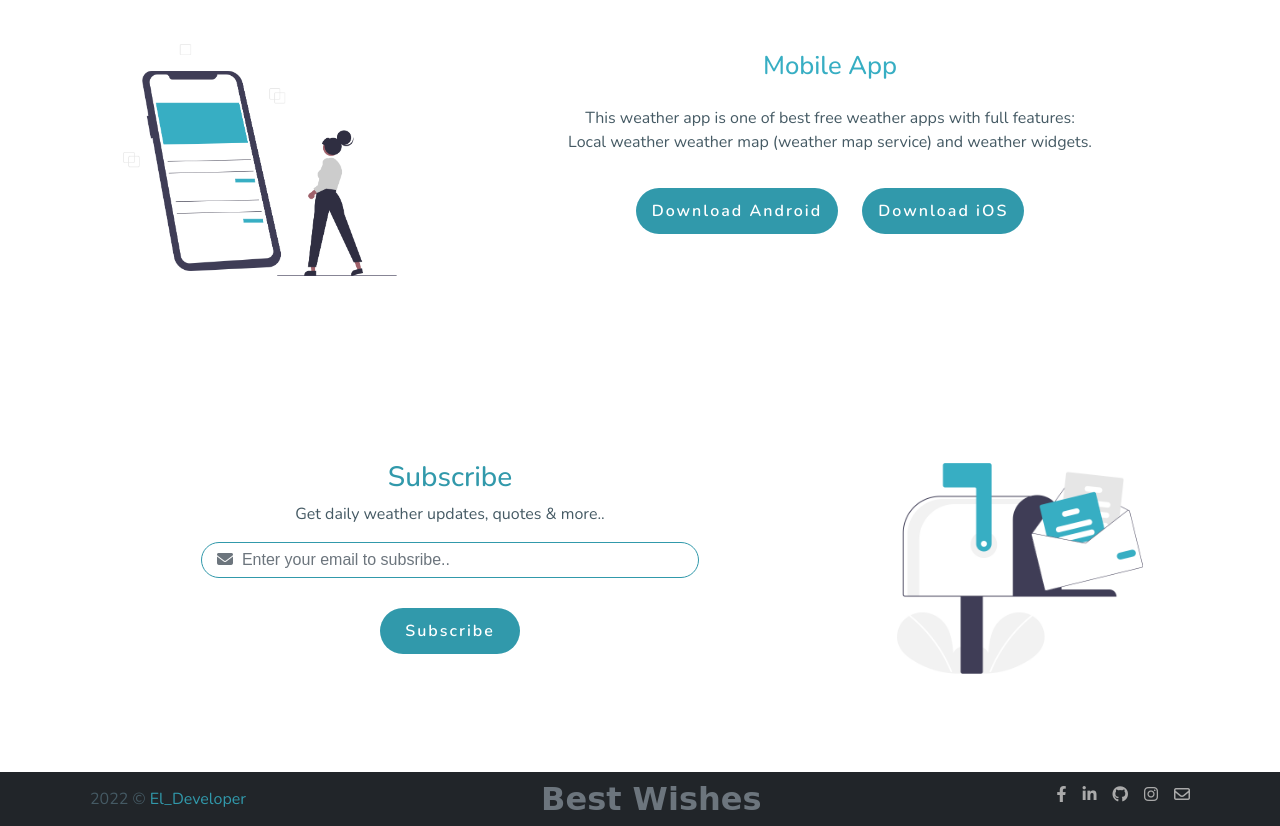
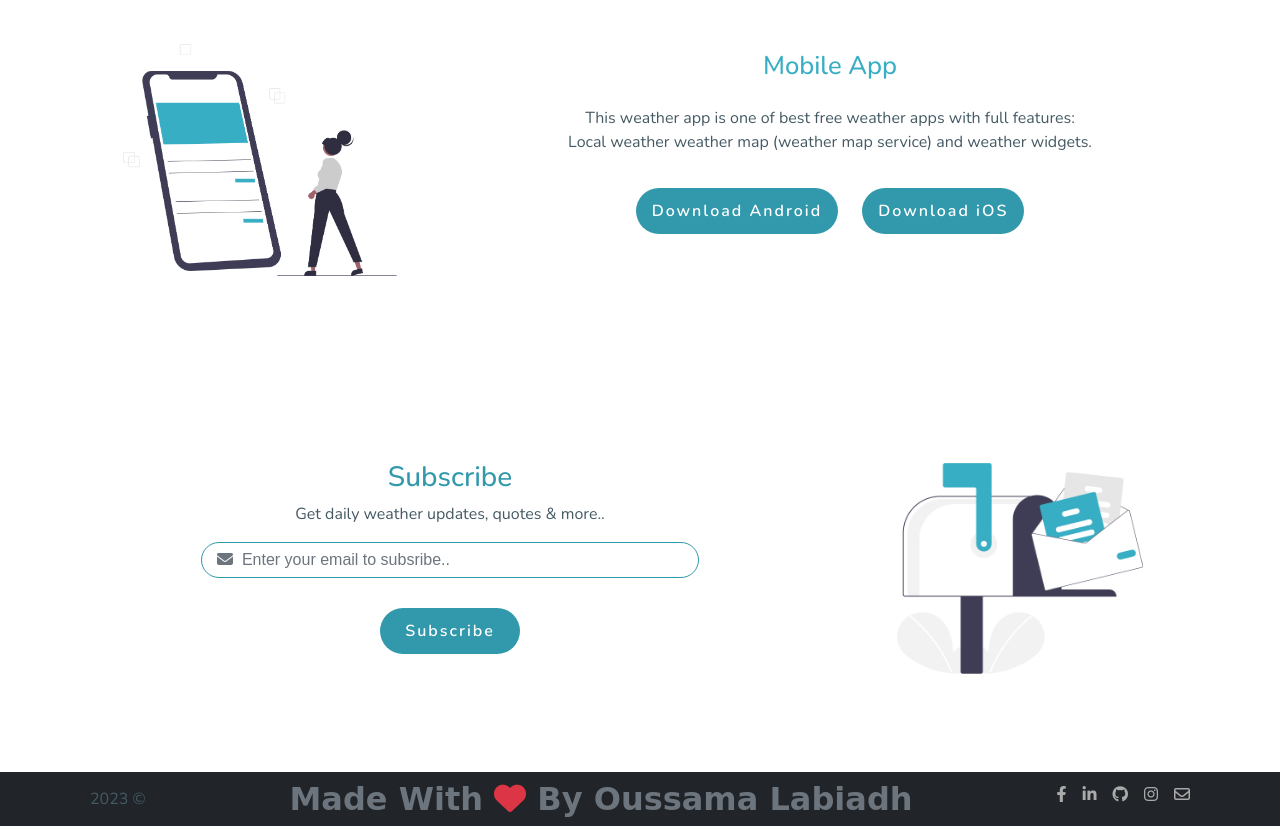
Before and after one commit to oussamalabiadh/WeatherApp, a plain HTML site: page index.html in a window 1280 px wide. Shown: the part 959-1785 px from the top of the page. Drawn offline with nearby package versions, Linux system fonts and the light colour scheme; no server answers; a web font is replaced by a local one.

Commit message:
Add files via upload

```diff
--- a/index.html
+++ b/index.html
@@ -216,8 +216,8 @@
   <!-- start footer -->
   <footer class="bg-dark text-secondary  ">
     <div class="container d-flex justify-content-between align-items-center">
-      <p class="m-2">2022 &copy; <span class="trade-mark">El_Developer</span></p>
-      <h2 class="m-2 fw-bold">Best Wishes</h2>
+      <p class="m-2">2023 &copy; <span class="trade-mark"></span></p>
+      <h2 class="m-2 fw-bold"> Made with  <i class="fa-solid fa-heart fa-beat text-danger"></i>  By Oussama Labiadh</h2>
       <div class="icons mt-2">
         <ul class="list-unstyled d-flex align-items-center ">
           <li class="mx-2"><a href="" target="_blank"><i
```
